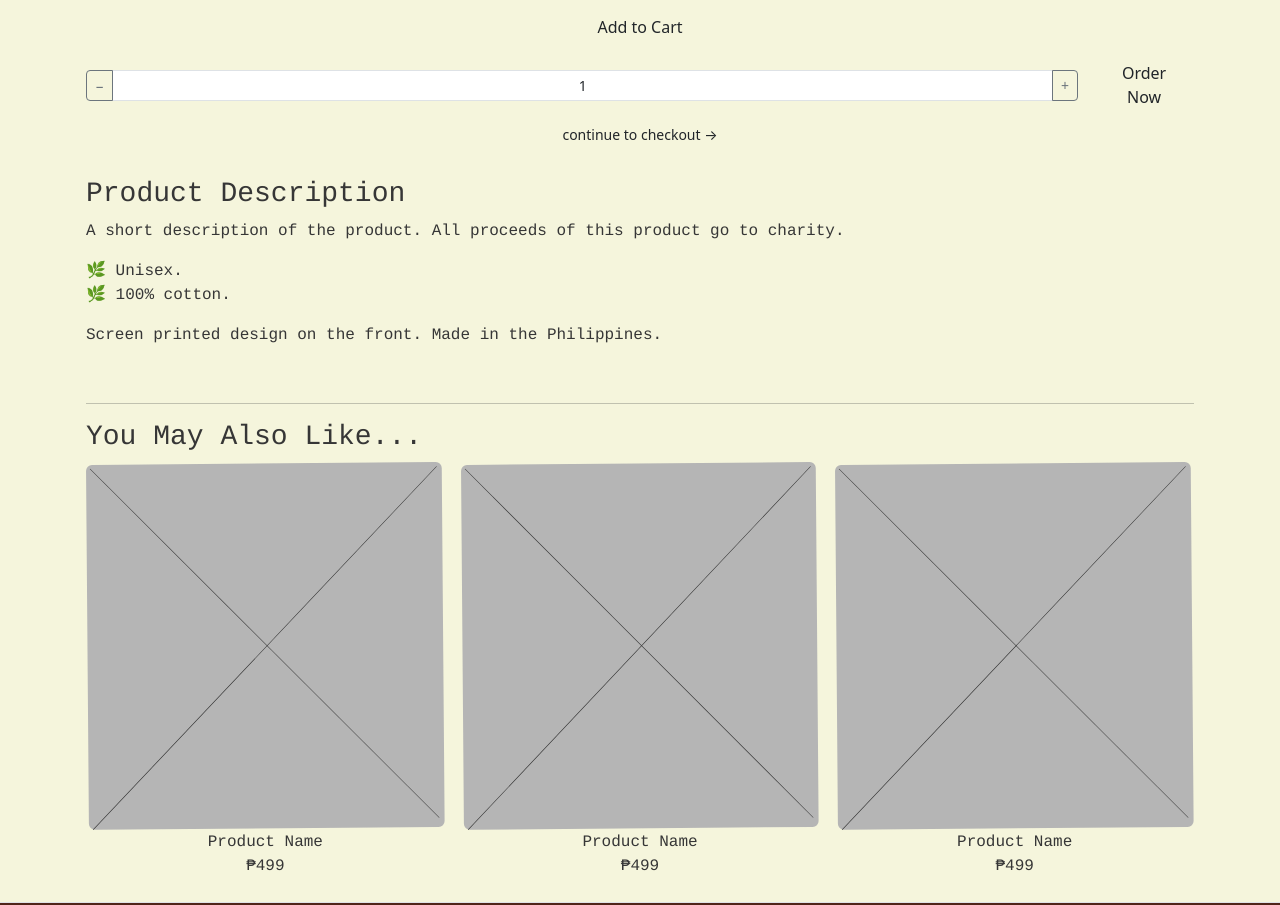
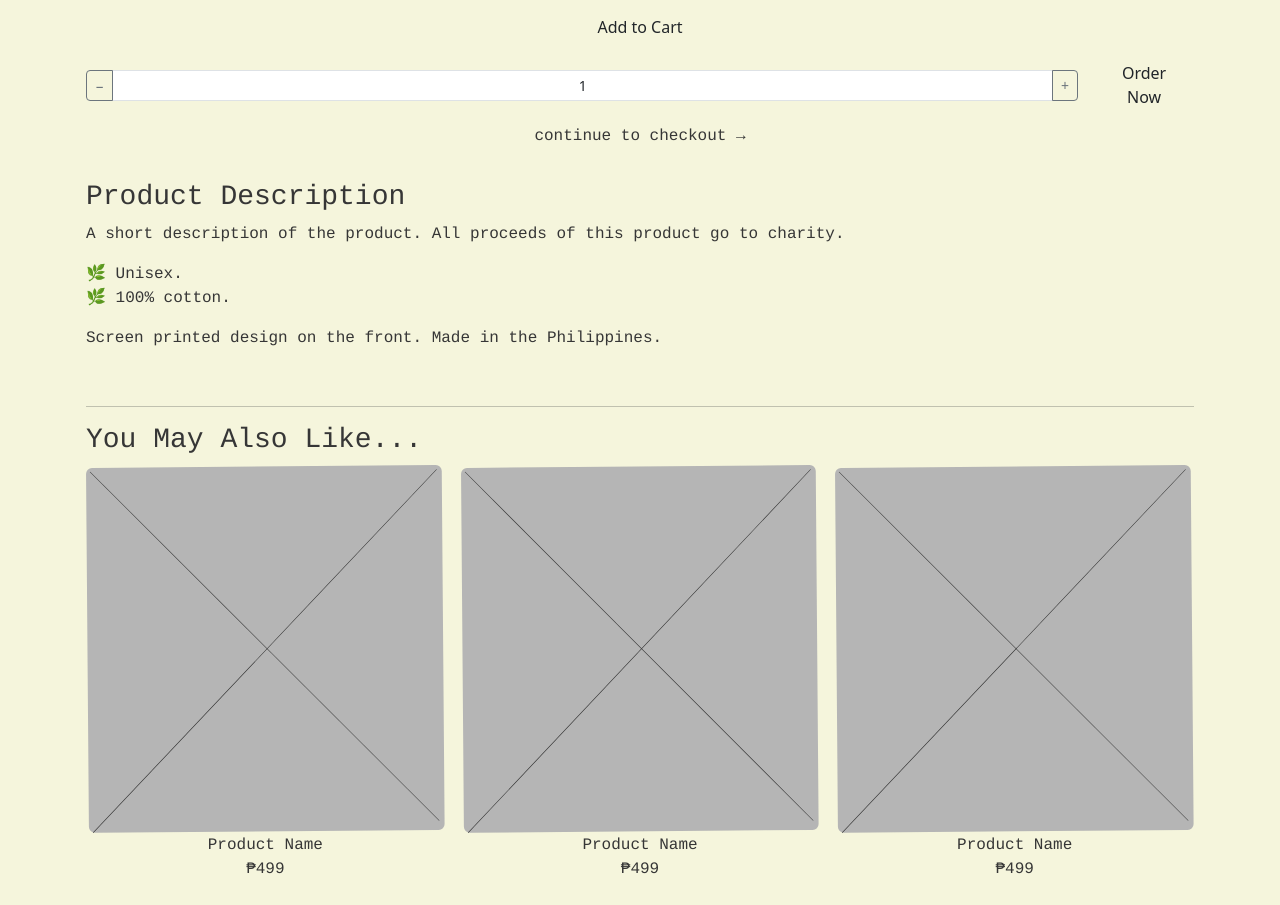
Before and after one commit to mcmanansala1-marc/MMS142_A2_PowerRangers_PawRangers, a plain HTML site: page product.html in a window 1280 px wide. Shown: the part 1180-2085 px from the top of the page. Drawn offline with nearby package versions, Linux system fonts and the light colour scheme; a web font is replaced by a local one.

Commit message:
squashed bugs

```diff
--- a/product.html
+++ b/product.html
@@ -155,8 +155,8 @@
 
                 </div>
 
-                <small class="d-block text-center mt-2">
-                    continue to checkout →
+                <small class="body-text d-block text-center mt-2">
+                    continue to checkout &rarr;
                 </small>
 
             </div>
```
